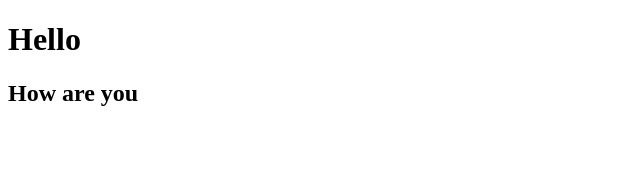
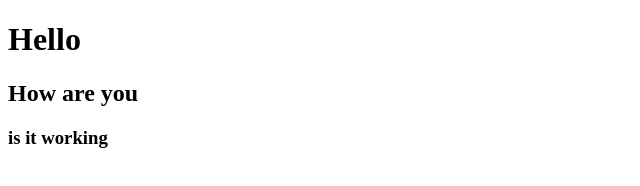
Before and after one commit to majeedrx/Digital.ai, a plain HTML site: page Index.html in a window 1280 px wide. Shown: the whole page, without its empty margins (0-640 px from the left). Drawn offline with Linux system fonts and the light colour scheme.

Commit message:
second change

```diff
--- a/Index.html
+++ b/Index.html
@@ -9,5 +9,6 @@
 <body>
     <h1> Hello</h1>
     <h2>How are you</h2>
+    <h3>is it working</h3>
 </body>
 </html>
```
